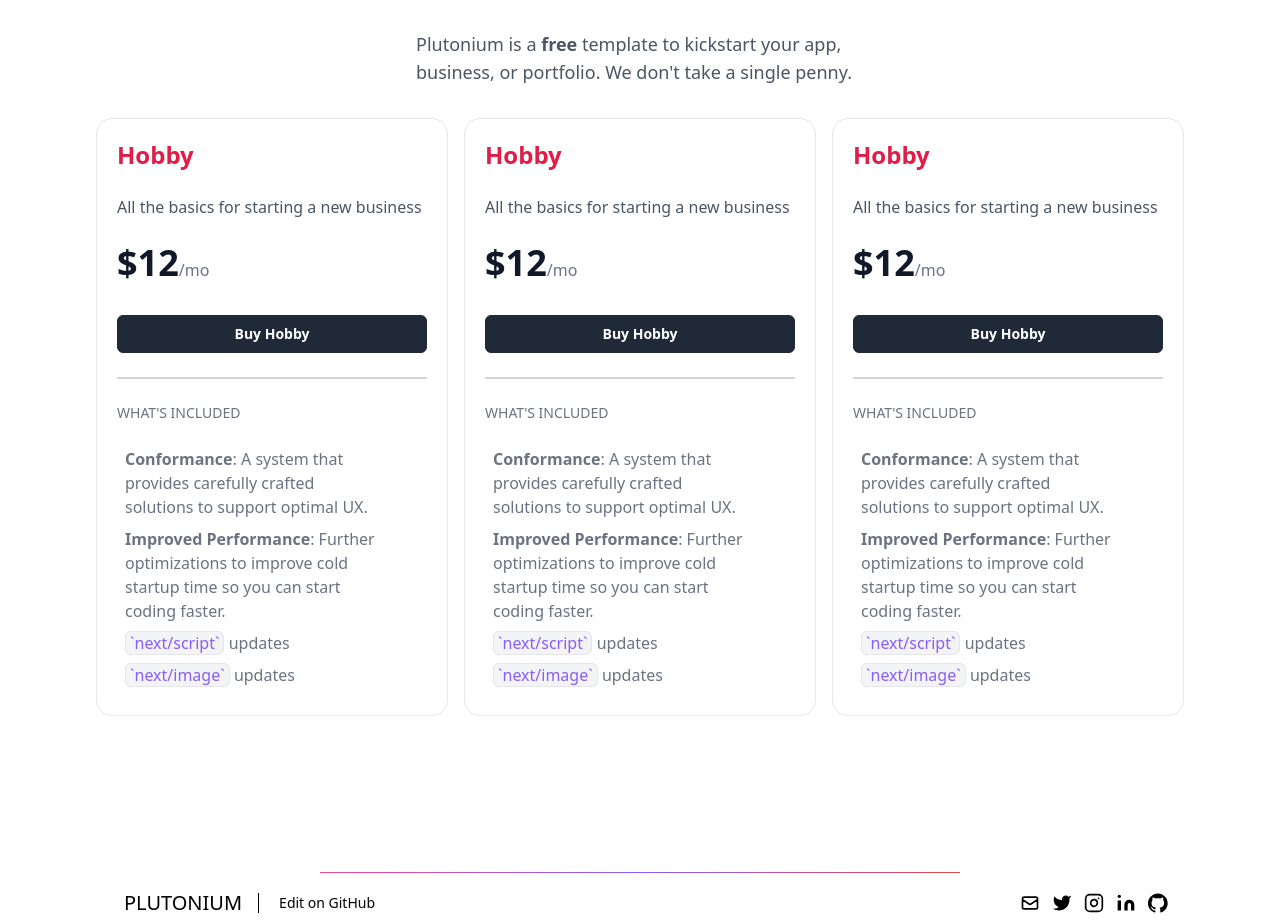
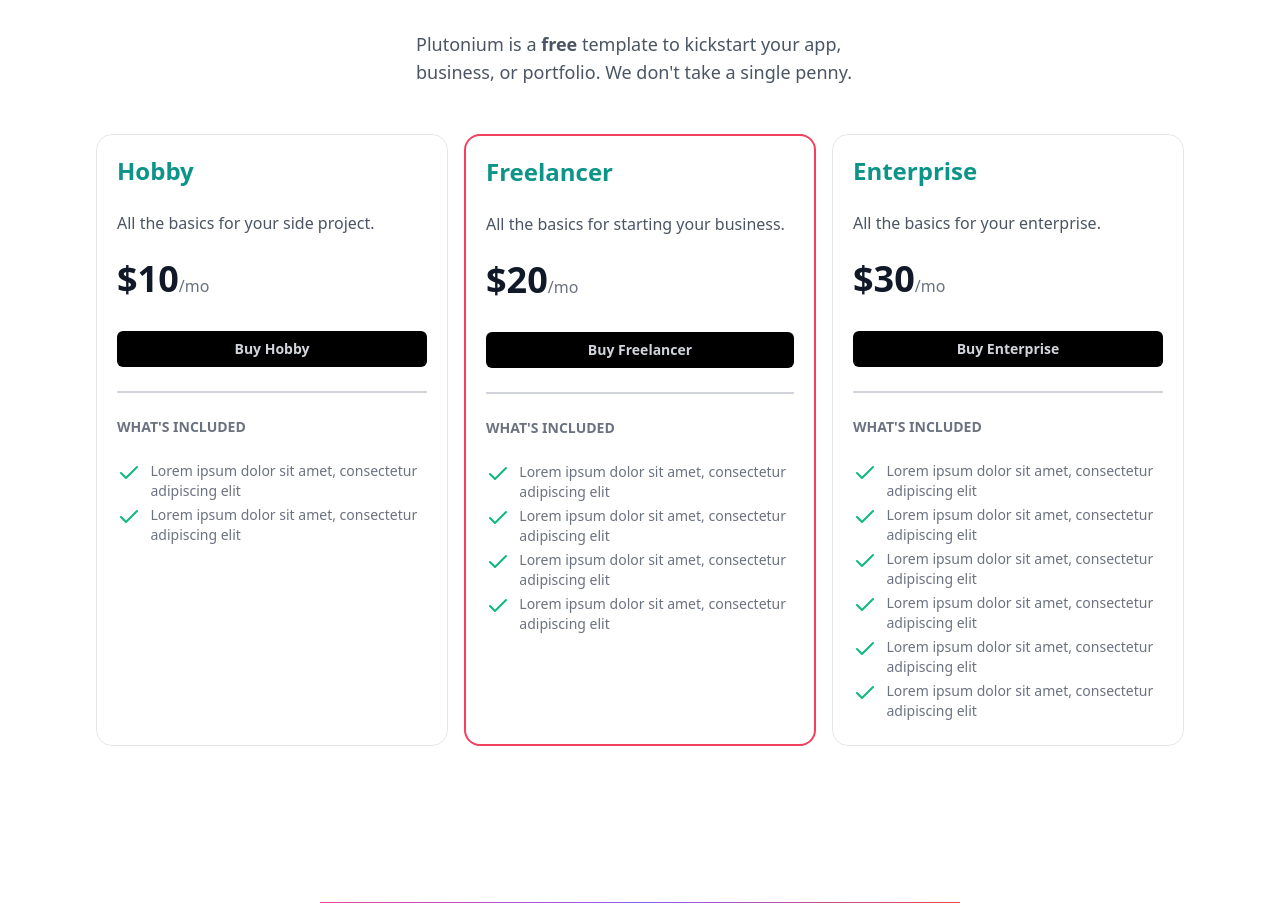
Before and after one commit to minor/plutonium, a Next.js app: page / in a window 1280 px wide. Shown: the part 3662-4583 px from the top of the page. Built offline with nearby package versions, Linux system fonts and the light colour scheme.

Commit message:
[:sparkles:] pricing complete

```diff
--- a/components/Pricing.js
+++ b/components/Pricing.js
@@ -1,3 +1,26 @@
+const Feature = () => {
+  return (
+    <li className="flex mb-1 space-x-3">
+      <svg
+        width="24"
+        height="24"
+        fill="none"
+        stroke="currentColor"
+        strokeWidth="2"
+        strokeLinecap="round"
+        strokeLinejoin="round"
+        className="text-green-500 w-7"
+        aria-hidden="true"
+      >
+        <path d="M20 6L9 17l-5-5" />
+      </svg>
+      <span className="text-sm text-gray-500 dark:text-gray-400">
+        Lorem ipsum dolor sit amet, consectetur adipiscing elit
+      </span>
+    </li>
+  );
+};
+
 export default function Pricing() {
   return (
     <section id="pricing" className="py-12">
@@ -9,152 +32,104 @@ export default function Pricing() {
           </span>{" "}
           pricing.
         </h1>
-        <p className="max-w-md mx-auto mb-8 text-lg text-gray-600 dark:text-gray-400 md:text-lg">
+        <p className="max-w-md mx-auto mb-12 text-lg text-gray-600 dark:text-gray-400 md:text-lg">
           Plutonium is a <b>free</b> template to kickstart your app, business,
           or portfolio. We don't take a single penny.
         </p>
         <div className="grid grid-cols-1 gap-4 md:grid-cols-3">
           <div className="p-5 mb-10 space-y-6 border rounded-2xl">
-            <h1 className="text-xl font-bold text-center text-rose-600 dark:text-rose-300 md:text-2xl sm:text-left">
+            <h1 className="text-xl font-bold text-center text-teal-600 dark:text-teal-300 md:text-2xl sm:text-left">
               Hobby
             </h1>
             <p className="text-gray-600 text-md dark:text-gray-400">
-              All the basics for starting a new business
+              All the basics for your side project.
             </p>
             <div className="mt-8">
-              <span className="text-4xl font-extrabold text-gray-900">$12</span>
+              <span className="text-4xl font-extrabold text-gray-900 dark:text-gray-100">
+                $10
+              </span>
               <span className="text-base font-medium text-gray-500">/mo</span>
               <a
                 href="#"
-                className="block w-full py-2 mt-8 text-sm font-semibold text-center text-white bg-gray-800 border border-gray-800 rounded-md hover:bg-gray-900"
+                className="block w-full py-2 mt-8 text-sm font-semibold text-center text-gray-300 transition duration-300 bg-black rounded-md hover:bg-gray-800 dark:hover:bg-gray-600 dark:text-gray-200 dark:bg-gray-800"
               >
                 Buy Hobby
               </a>
             </div>
-            <div className="w-full border border-gray-300"></div>
-            <h1 className="text-sm font-normal text-gray-500 uppercase">
+            <div className="w-full border border-gray-300 dark:border-gray-500" />
+            <h1 className="text-sm font-semibold text-gray-500 uppercase">
               What's included
             </h1>
-            <p className="mx-2 font-normal text-gray-500 dark:text-gray-400 text-md">
-              <ul className="mr-0 md:mr-10">
-                <li className="mb-2">
-                  <span className="font-semibold">Conformance</span>: A system
-                  that provides carefully crafted solutions to support optimal
-                  UX.
-                </li>
-                <li className="mb-2">
-                  <span className="font-semibold">Improved Performance</span>:
-                  Further optimizations to improve cold startup time so you can
-                  start coding faster.
-                </li>
-                <li className="mb-2">
-                  <span className="text-purple-500 dark:text-purple-400 px-1 py-0.75 border border-gray-200 dark:border-gray-800 rounded-md bg-gray-100 dark:bg-gray-900">
-                    `next/script`
-                  </span>{" "}
-                  updates
-                </li>
-                <li className="mb-2">
-                  <span className="text-purple-500 dark:text-purple-400 px-1 py-0.75 border border-gray-200 dark:border-gray-800 rounded-md bg-gray-100 dark:bg-gray-900">
-                    `next/image`
-                  </span>{" "}
-                  updates
-                </li>
+            <p className="font-normal text-gray-500 dark:text-gray-400 text-md">
+              <ul>
+                <Feature />
+                <Feature />
+              </ul>
+            </p>
+          </div>
+          <div className="p-5 mb-10 space-y-6 border-2 border-rose-500 dark:border-rose-300 rounded-2xl">
+            <h1 className="text-xl font-bold text-center text-teal-600 dark:text-teal-300 md:text-2xl sm:text-left">
+              Freelancer
+            </h1>
+            <p className="text-gray-600 text-md dark:text-gray-400">
+              All the basics for starting your business.
+            </p>
+            <div className="mt-8">
+              <span className="text-4xl font-extrabold text-gray-900 dark:text-gray-100">
+                $20
+              </span>
+              <span className="text-base font-medium text-gray-500">/mo</span>
+              <a
+                href="#"
+                className="block w-full py-2 mt-8 text-sm font-semibold text-center text-gray-300 transition duration-300 bg-black rounded-md hover:bg-gray-800 dark:hover:bg-gray-600 dark:text-gray-200 dark:bg-gray-800"
+              >
+                Buy Freelancer
+              </a>
+            </div>
+            <div className="w-full border border-gray-300 dark:border-gray-500" />
+            <h1 className="text-sm font-semibold text-gray-500 uppercase">
+              What's included
+            </h1>
+            <p className="font-normal text-gray-500 dark:text-gray-400 text-md">
+              <ul>
+                <Feature />
+                <Feature />
+                <Feature />
+                <Feature />
               </ul>
             </p>
           </div>
           <div className="p-5 mb-10 space-y-6 border rounded-2xl">
-            <h1 className="text-xl font-bold text-center text-rose-600 dark:text-rose-300 md:text-2xl sm:text-left">
-              Hobby
+            <h1 className="text-xl font-bold text-center text-teal-600 dark:text-teal-300 md:text-2xl sm:text-left">
+              Enterprise
             </h1>
             <p className="text-gray-600 text-md dark:text-gray-400">
-              All the basics for starting a new business
+              All the basics for your enterprise.
             </p>
             <div className="mt-8">
-              <span className="text-4xl font-extrabold text-gray-900">$12</span>
+              <span className="text-4xl font-extrabold text-gray-900 dark:text-gray-100">
+                $30
+              </span>
               <span className="text-base font-medium text-gray-500">/mo</span>
               <a
                 href="#"
-                className="block w-full py-2 mt-8 text-sm font-semibold text-center text-white bg-gray-800 border border-gray-800 rounded-md hover:bg-gray-900"
+                className="block w-full py-2 mt-8 text-sm font-semibold text-center text-gray-300 transition duration-300 bg-black rounded-md hover:bg-gray-800 dark:hover:bg-gray-600 dark:text-gray-200 dark:bg-gray-800"
               >
-                Buy Hobby
+                Buy Enterprise
               </a>
             </div>
-            <div className="w-full border border-gray-300"></div>
-            <h1 className="text-sm font-normal text-gray-500 uppercase">
+            <div className="w-full border border-gray-300 dark:border-gray-500" />
+            <h1 className="text-sm font-semibold text-gray-500 uppercase">
               What's included
             </h1>
-            <p className="mx-2 font-normal text-gray-500 dark:text-gray-400 text-md">
-              <ul className="mr-0 md:mr-10">
-                <li className="mb-2">
-                  <span className="font-semibold">Conformance</span>: A system
-                  that provides carefully crafted solutions to support optimal
-                  UX.
-                </li>
-                <li className="mb-2">
-                  <span className="font-semibold">Improved Performance</span>:
-                  Further optimizations to improve cold startup time so you can
-                  start coding faster.
-                </li>
-                <li className="mb-2">
-                  <span className="text-purple-500 dark:text-purple-400 px-1 py-0.75 border border-gray-200 dark:border-gray-800 rounded-md bg-gray-100 dark:bg-gray-900">
-                    `next/script`
-                  </span>{" "}
-                  updates
-                </li>
-                <li className="mb-2">
-                  <span className="text-purple-500 dark:text-purple-400 px-1 py-0.75 border border-gray-200 dark:border-gray-800 rounded-md bg-gray-100 dark:bg-gray-900">
-                    `next/image`
-                  </span>{" "}
-                  updates
-                </li>
-              </ul>
-            </p>
-          </div>
-          <div className="p-5 mb-10 space-y-6 border rounded-2xl">
-            <h1 className="text-xl font-bold text-center text-rose-600 dark:text-rose-300 md:text-2xl sm:text-left">
-              Hobby
-            </h1>
-            <p className="text-gray-600 text-md dark:text-gray-400">
-              All the basics for starting a new business
-            </p>
-            <div className="mt-8">
-              <span className="text-4xl font-extrabold text-gray-900">$12</span>
-              <span className="text-base font-medium text-gray-500">/mo</span>
-              <a
-                href="#"
-                className="block w-full py-2 mt-8 text-sm font-semibold text-center text-white bg-gray-800 border border-gray-800 rounded-md hover:bg-gray-900"
-              >
-                Buy Hobby
-              </a>
-            </div>
-            <div className="w-full border border-gray-300"></div>
-            <h1 className="text-sm font-normal text-gray-500 uppercase">
-              What's included
-            </h1>
-            <p className="mx-2 font-normal text-gray-500 dark:text-gray-400 text-md">
-              <ul className="mr-0 md:mr-10">
-                <li className="mb-2">
-                  <span className="font-semibold">Conformance</span>: A system
-                  that provides carefully crafted solutions to support optimal
-                  UX.
-                </li>
-                <li className="mb-2">
-                  <span className="font-semibold">Improved Performance</span>:
-                  Further optimizations to improve cold startup time so you can
-                  start coding faster.
-                </li>
-                <li className="mb-2">
-                  <span className="text-purple-500 dark:text-purple-400 px-1 py-0.75 border border-gray-200 dark:border-gray-800 rounded-md bg-gray-100 dark:bg-gray-900">
-                    `next/script`
-                  </span>{" "}
-                  updates
-                </li>
-                <li className="mb-2">
-                  <span className="text-purple-500 dark:text-purple-400 px-1 py-0.75 border border-gray-200 dark:border-gray-800 rounded-md bg-gray-100 dark:bg-gray-900">
-                    `next/image`
-                  </span>{" "}
-                  updates
-                </li>
+            <p className="font-normal text-gray-500 dark:text-gray-400 text-md">
+              <ul>
+                <Feature />
+                <Feature />
+                <Feature />
+                <Feature />
+                <Feature />
+                <Feature />
               </ul>
             </p>
           </div>
--- a/pages/index.js
+++ b/pages/index.js
@@ -5,57 +5,6 @@ import Sponsors from "../components/Sponsors";
 import Features from "../components/Features";
 import Pricing from "../components/Pricing";
 import { NextSeo } from "next-seo";
-
-const tiers = [
-  {
-    name: "Hobby",
-    href: "#",
-    priceMonthly: 12,
-    description: "All the basics for starting a new business",
-    includedFeatures: [
-      "Potenti felis, in cras at at ligula nunc.",
-      "Orci neque eget pellentesque.",
-    ],
-  },
-  {
-    name: "Freelancer",
-    href: "#",
-    priceMonthly: 24,
-    description: "All the basics for starting a new business",
-    includedFeatures: [
-      "Potenti felis, in cras at at ligula nunc. ",
-      "Orci neque eget pellentesque.",
-      "Donec mauris sit in eu tincidunt etiam.",
-    ],
-  },
-  {
-    name: "Startup",
-    href: "#",
-    priceMonthly: 32,
-    description: "All the basics for starting a new business",
-    includedFeatures: [
-      "Potenti felis, in cras at at ligula nunc. ",
-      "Orci neque eget pellentesque.",
-      "Donec mauris sit in eu tincidunt etiam.",
-      "Faucibus volutpat magna.",
-    ],
-  },
-  {
-    name: "Enterprise",
-    href: "#",
-    priceMonthly: 48,
-    description: "All the basics for starting a new business",
-    includedFeatures: [
-      "Potenti felis, in cras at at ligula nunc. ",
-      "Orci neque eget pellentesque.",
-      "Donec mauris sit in eu tincidunt etiam.",
-      "Faucibus volutpat magna.",
-      "Id sed tellus in varius quisque.",
-      "Risus egestas faucibus.",
-      "Risus cursus ullamcorper.",
-    ],
-  },
-];
 
 export default function Home() {
   return (
--- a/tailwind.config.js
+++ b/tailwind.config.js
@@ -11,6 +11,7 @@ module.exports = {
         cyan: colors.cyan,
         pink: colors.pink,
         rose: colors.rose,
+        teal: colors.teal,
         fuchsia: colors.fuchsia,
       },
       zIndex: { "-1": -1 },
```
Also changed, not shown: styles/global.css (+0 -9 lines).
